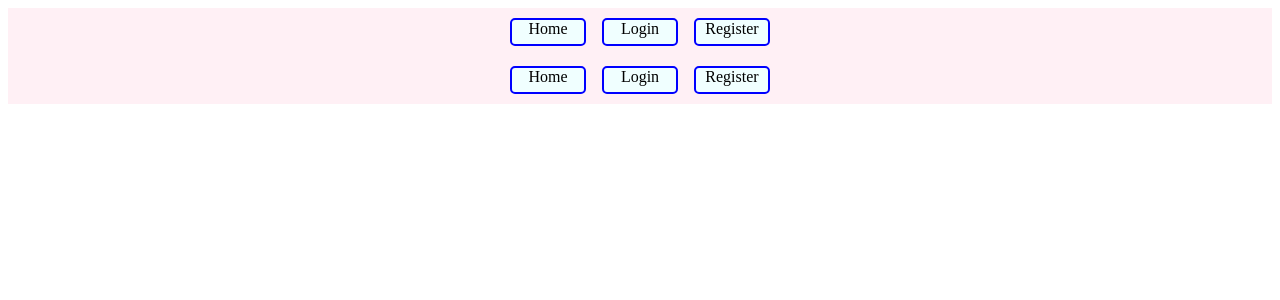
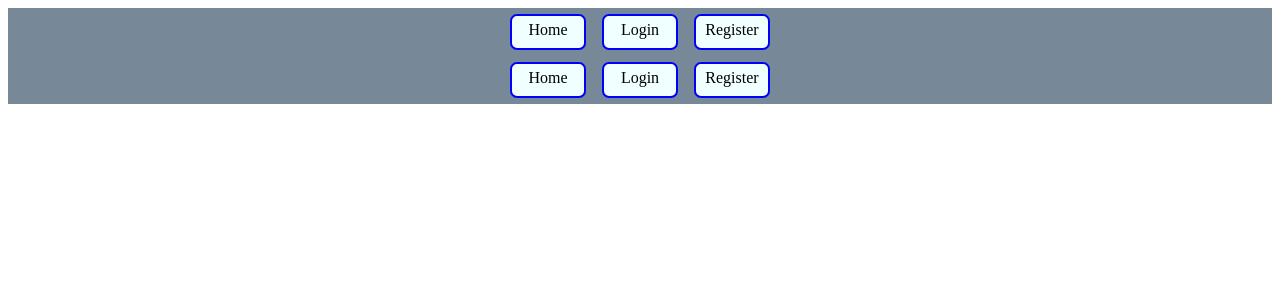
Before and after one commit to SvetlinGG/Forms-in-Angular21, an Angular app in the folder client/: page /header in a window 1280 px wide. Shown: the top 300 px of the page. Built offline with nearby package versions, Linux system fonts and the light colour scheme.

Commit message:
more header styling

```diff
--- a/client/src/app/pages/header/header.component.css
+++ b/client/src/app/pages/header/header.component.css
@@ -3,7 +3,7 @@
     display: flex;
     justify-content: center;
     width: 100%;
-    background-color: lavenderblush;
+    background-color: lightslategray;
     height: 3rem;
     align-items: center;
     gap: 1rem;
@@ -11,15 +11,15 @@
 
 .btn{
     border:2px solid blue;
-    border-radius: 5px;
+    border-radius: 7px;
     width: 4.5rem;
     background-color: azure;
     cursor: pointer;
     color: black;
     text-decoration: none;
     text-align: center;
-    height: 1.5rem;
-
+    height: 1.7rem;
+    padding-top: 5px;
 }
 .btn:hover{
     border:2px solid white;
--- a/client/src/app/pages/header/header.component.html
+++ b/client/src/app/pages/header/header.component.html
@@ -1,5 +1,5 @@
 <div class="header">
-    <a class="btn" routerLink="/">Home</a>
-    <a class="btn" routerLink="/login">Login</a>
-    <a class="btn" routerLink="/register">Register</a>
+    <a class="btn" routerLink="/"><span>Home</span></a>
+    <a class="btn" routerLink="/login"><span>Login</span></a>
+    <a class="btn" routerLink="/register"><span>Register</span></a>
 </div>
```
